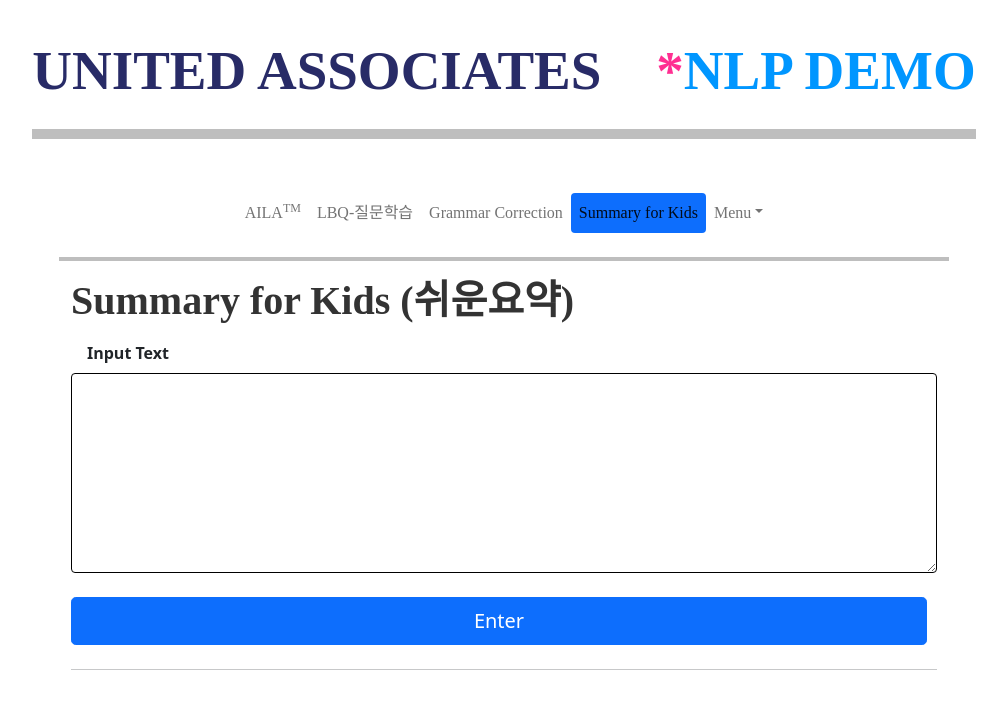
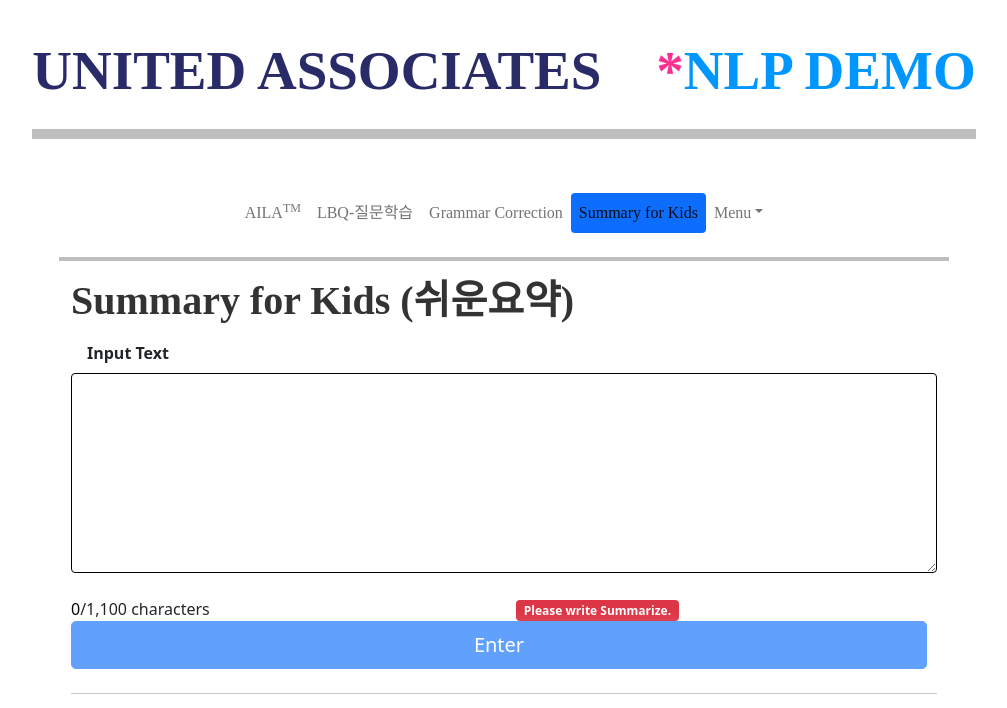
Before and after one commit to nare-ua/demoqna_test, a React (Create React App) app: page / in a window 1280 px wide. Both pictures are taken after a click on the button "Summary for Kids". Shown: the top 708 px of the page, without its empty margins (136-1143 px from the left). Built offline with nearby package versions, Linux system fonts and the light colour scheme.

Commit message:
[update]summary for kids 글자 유효성 체크  수정. #00023

```diff
--- a/src/contents/SummarizeFor2ndGrader.js
+++ b/src/contents/SummarizeFor2ndGrader.js
@@ -1,7 +1,7 @@
 import zIndex from "@material-ui/core/styles/zIndex";
 import CommonAlert from "../components/commonComponentModules/CommonMSG";
 import React, { Component } from "react";
-import { Col, Container, InputGroup, Row, Button, Spinner, FormControl, FloatingLabel  } from "react-bootstrap";
+import { Col, Container, InputGroup, Row, Button, Spinner, FormControl, FloatingLabel, Badge  } from "react-bootstrap";
 import axios from "axios";
 import style from "../components/Body/css/App.module.css";
 import { SummarizeAPIText } from "./ApiRow";
@@ -10,12 +10,14 @@
     constructor(props) {
         super(props);
         this.state = {
+            btnFlag:false,
+            badgeColors:"danger",
+            summarizeInputLength:0,
             summarizeLengthCheck:"Please write Summarize.",
             summarizeInputColor:"black",
             summarizeResult:"",
             summarizeInputText:"",
-            btnUI:<Button className="primary" size="lg"
-                onClick = {(e) => this.requestAPI(this.state.summarizeInputText)}
+            btnUI:<Button className="primary" size="lg" disabled
             >Enter</Button>,
             loadingBtn:
             <Button variant="primary" disabled>
@@ -26,6 +28,8 @@
             <Button className="primary" size="lg"
                 onClick = {(e) => this.requestAPI(this.state.summarizeInputText)}
             >Enter</Button>,
+            disableBtn:<Button className="primary" size="lg" disabled
+            >Enter</Button>,
         }
     }
 
@@ -33,6 +37,11 @@
         if (this.state.summarizeInputText == "") {
             // alert(this.state.summarizeLengthCheck);
             this.setState({summarizeInputColor:"red"})
+            return;
+        }
+        if (this.state.summarizeInputLength > 1100) {
+            // console.log(this.state.summarizeInputLength)
+            this.setState({summarizeLengthCheck:"too long your text."})
             return;
         }
         // console.log("requestAPI Summarize ::", params);
@@ -43,7 +52,7 @@
         // 값 셋팅
         let _url = "http://211.248.186.164:18111/passthru";
         let _engine = "davinci";
-        let _prompt = "My second grader asked me what this passage means:\n\"\"\"\n" + this.state.summarizeInputText + "\n\"\"\"\nI rephrased it for him, in plain language a second grader can understand:\n\"\"\"\n";
+        let _prompt = "My second grader asked me what this passage means:\n\"\"\"\n" + this.state.summarizeInputText + "\n\"\"\"\nI rephrased this for him, in plain language a second grader can understand:\n\"\"\"\n";
         let _temperature = 0.5;
         let _top_p = 1.0;
         let _max_tokens = 100;
@@ -75,16 +84,9 @@
             let _lastStr = rtnText.slice(-1);
             let _splitStr = "";
             console.log("lastStr::", _lastStr)
-            // if (_lastStr === ".") {
-                //SummarizeAPIText
             this.setState({
                 summarizeResult:<SummarizeAPIText text={rtnText} />,
             })
-            // } else {
-            //     _splitStr = rtnText.split(".");
-            //     console.log("split::")
-
-            // }
         })
         .catch((err) => {
             if (err.response) {
@@ -109,18 +111,47 @@
     summarizeInputStr = (e) => {
         console.log(e.target.value.length);
         let _inputLen = e.target.value.trim().length;
+        let _textLen = e.target.value.length;
+        if (_textLen > 0) {
             if (_inputLen > 0) {
+                if (_textLen > 1100) {
                     this.setState({
                         summarizeInputText:e.target.value,
-                summarizeInputColor:"#00cc00",
-                summarizeLengthCheck:""
+                        summarizeInputLength:e.target.value.length,
+                        summarizeInputColor:"red",
+                        badgeColors:"danger",
+                        summarizeLengthCheck:"too long your text.",
+                        btnUI:this.state.disableBtn,
                     })
                 } else {
                     this.setState({
                         summarizeInputText:e.target.value,
+                        summarizeInputLength:e.target.value.length,
+                        summarizeInputColor:"#00cc00",
+                        summarizeLengthCheck:"",
+                        btnUI:this.state.defaultBtn,
+                    })
+                }
+            } else {
+                this.setState({
+                    summarizeInputText:e.target.value,
+                    summarizeInputLength:e.target.value.length,
                     summarizeInputColor:"red",
-                summarizeLengthCheck:"Please write Summarize."
+                    badgeColors:"danger",
+                    summarizeLengthCheck:"Please write Summarize.",
+                    btnUI:this.state.disableBtn,
                 })
+            }
+        } else {
+            this.setState({
+                summarizeInputText:e.target.value,
+                summarizeInputLength:e.target.value.length,
+                summarizeInputColor:"red",
+                badgeColors:"danger",
+                summarizeLengthCheck:"Please write Summarize.",
+                btnUI:this.state.disableBtn,
+            })
+
         }
 
     }
@@ -158,6 +189,14 @@
                     </Col>
                 </Row>
                 <Row>
+                    <Col>
+                        <span style={{color:this.state.summarizeInputColor}}>{this.state.summarizeInputLength}</span>/1,100 characters
+                    </Col>
+                    <Col className="justify-content-end">
+                        <Badge bg={this.state.badgeColors}>{this.state.summarizeLengthCheck}</Badge>
+                    </Col>
+                </Row>
+                <Row>
                     <Col className="d-grid gap-2">
                         {this.state.btnUI}
                         <hr />
```
Lines whose indentation alone changed are shown as unchanged.
